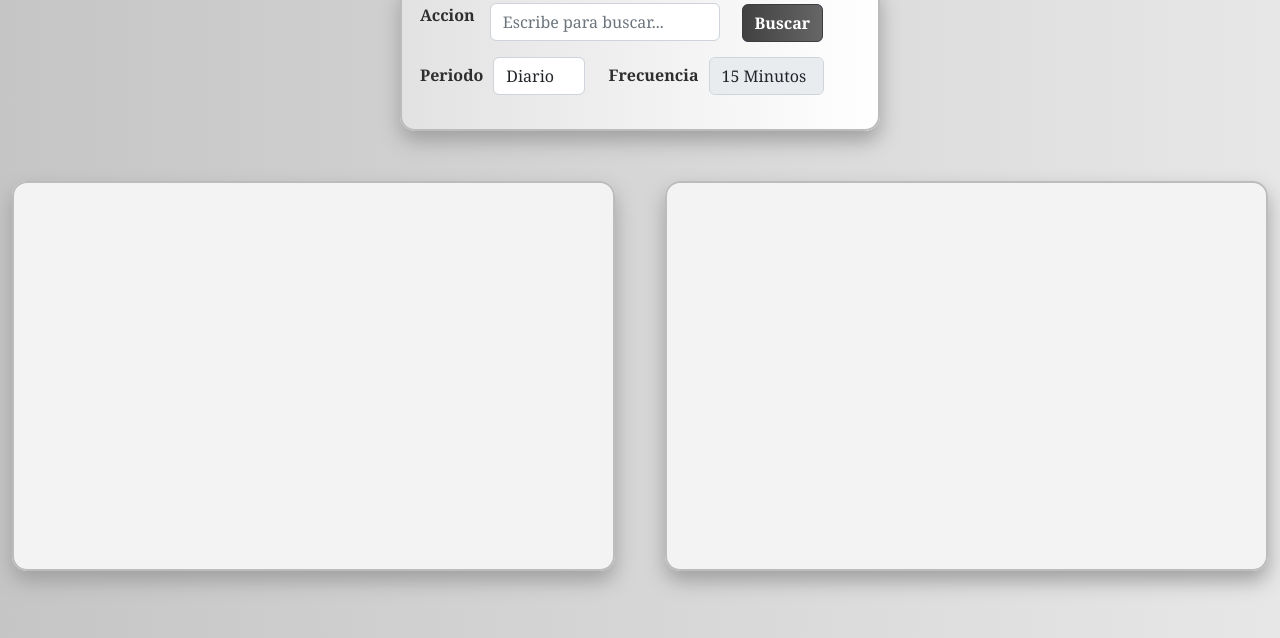
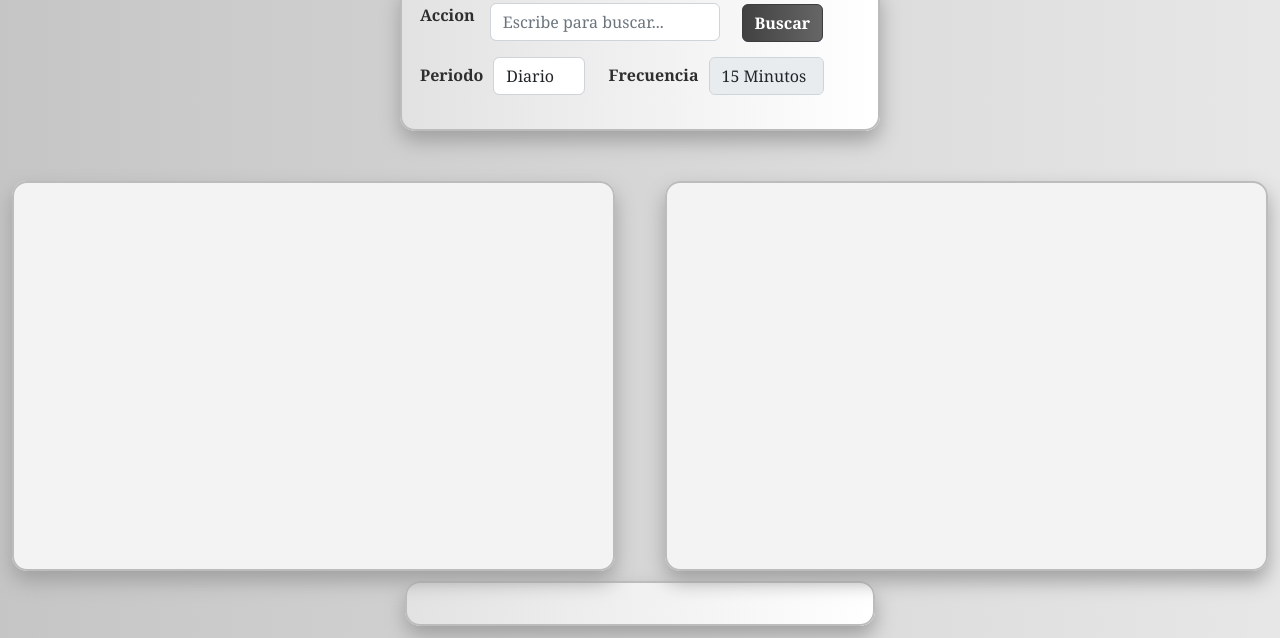
Before and after one commit to guitarAlgorithman/proyecto_3_dashboard, a website: page index.html in a window 1280 px wide. Shown: the part 153-791 px from the top of the page. Drawn offline with nearby package versions, Linux system fonts and the light colour scheme.

Commit message:
pre pull

```diff
--- a/index.html
+++ b/index.html
@@ -77,7 +77,7 @@
         <div id="graficoAccionesProyectado" class="graficoAccionesProyectado" ></div>
 
     </div>
-    <div class="text-center">
+    <div class="text-center valorEsperado">
         <div id="proximo"></div>
     </div>
         <footer>
```
